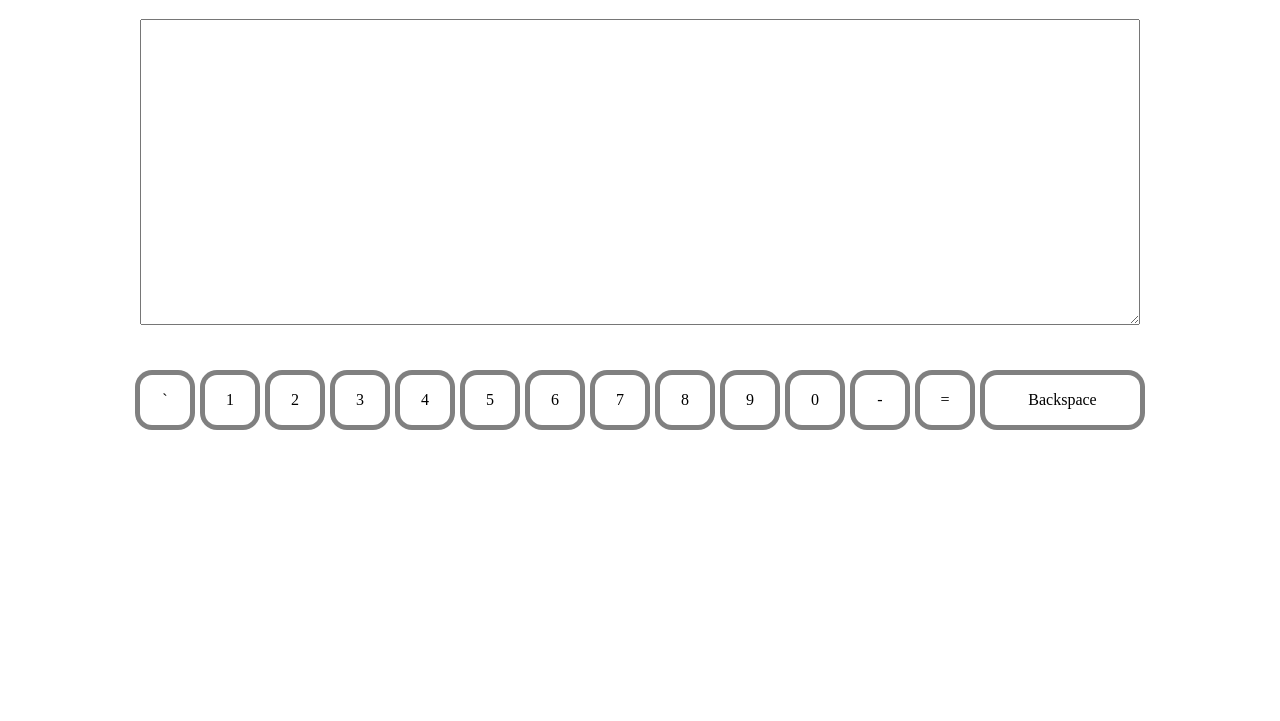
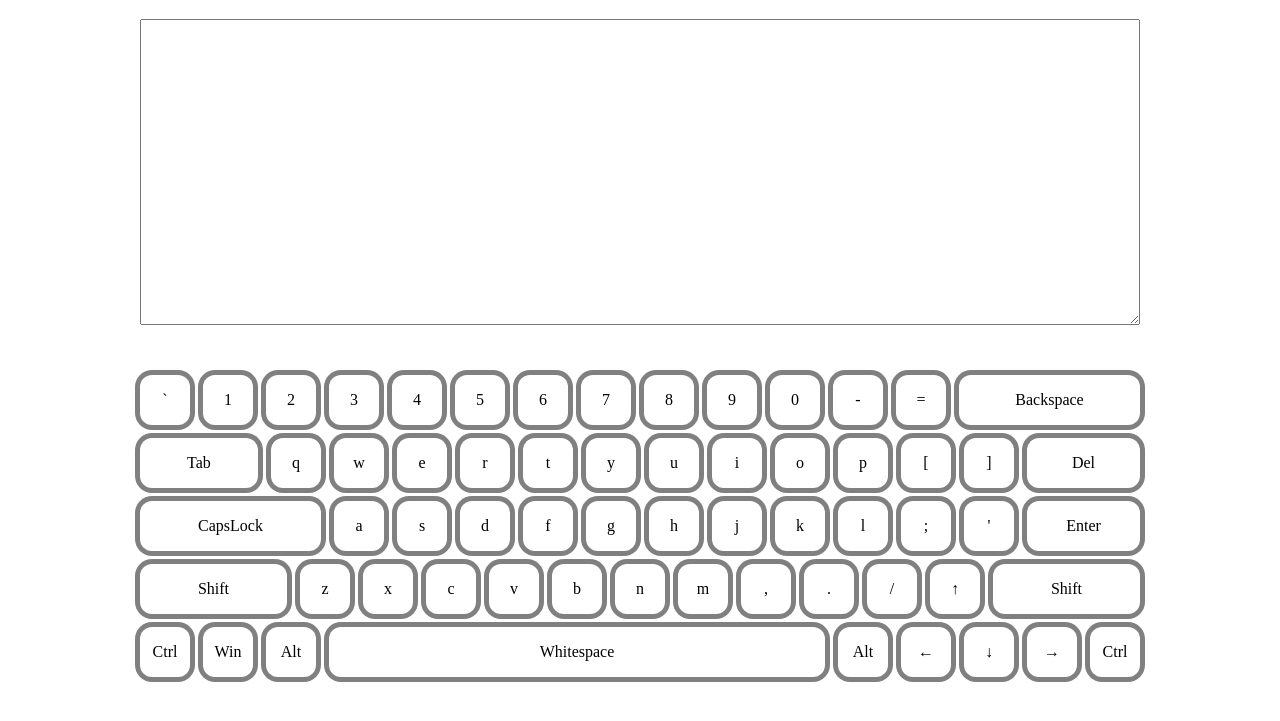
Before and after one commit to HomoSapiens360/virtual-keyboard, a plain HTML site: page index.html in a window 1280 px wide. Shown: the part 61-782 px from the top of the page. Drawn offline with Linux system fonts and the light colour scheme.

Commit message:
add all keyboard's keys

```diff
--- a/js/script.js
+++ b/js/script.js
@@ -7,68 +7,21 @@ const textArea = document.createElement('textarea');
 const footer = document.createElement('footer');
 const footerPar = document.createElement('p');
 const keyboardWrap = document.createElement('div');
-const rowWrap = document.createElement('div');
 const keyboard = {};
 
 const EN_FIRST_ROW = ['`', '1', '2', '3', '4', '5', '6', '7', '8', '9', '0', '-', '=', 'Backspace'];
 const RU_FIRST_ROW = ['`', '1', '2', '3', '4', '5', '6', '7', '8', '9', '0', '-', '=', 'Backspace'];
 const EN_SECOND_ROW = ['Tab', 'q', 'w', 'e', 'r', 't', 'y', 'u', 'i', 'o', 'p', '[', ']', 'Del'];
 const EN_THIRD_ROW = ['CapsLock', 'a', 's', 'd', 'f', 'g', 'h', 'j', 'k', 'l', ';', '\'', 'Enter'];
-const EN_FOURTH_ROW = ['Shift', 'z', 'x', 'c', 'v', 'b', 'n', 'm', ',', '.', '/', 'Arrow Up', 'Shift'];
-const EN_FIFTH_ROW = ['Ctrl', 'Win', 'Alt', 'Tab', 'Alt', 'Arrow Left', 'Arrow Down', 'Arrow right', 'Ctrl'];
-
-const keysEnFirstRow = [];
-
-class Key {
-  constructor(enLit, ruLit, btn) {
-    this.btn = btn;
-    this.enLit = enLit;
-    this.ruLit = ruLit;
-    btn.textContent = this.enLit;
-  }
-
-  toUpperCase() {
-    this.enLit = this.enLit.toUpperCase();
-    this.ruLit = this.ruLit.toUpperCase();
-  }
-
-  toLowerCase() {
-    this.enLit = this.enLit.toLowerCase();
-    this.ruLit = this.ruLit.toLowerCase();
-  }
-
-  setClassToButton() {
-    this.btn.className = 'btn';
-    if (this.enLit === 'Backspace') {
-      this.btn.classList.add('btn_long');
-    }
-  }
-
-  togglePressedClassToBtn() {
-    if (this.btn.classList.contains('btn_pressed')) {
-      this.btn.classList.remove('btn_pressed');
-    } else {
-      this.btn.classList.add('btn_pressed');
-    }
-  }
-}
-
-for (let i = 0; i < EN_FIRST_ROW.length; i += 1) {
-  const btn = document.createElement('div');
-  btn.addEventListener('mousedown', () => {
-    btn.classList.add('btn_pressed');
-  });
-
-  btn.addEventListener('mouseup', () => {
-    btn.classList.remove('btn_pressed');
-  });
-
-  const keyObj = new Key(EN_FIRST_ROW[i], '', btn);
-  keyObj.setClassToButton();
-  rowWrap.appendChild(keyObj.btn);
-
-  keyboard[keyObj.enLit] = keyObj;
-}
+const EN_FOURTH_ROW = ['ShiftLeft', 'z', 'x', 'c', 'v', 'b', 'n', 'm', ',', '.', '/', 'ArrowUp', 'ShiftRight'];
+const EN_FIFTH_ROW = ['ControlLeft', 'Win', 'AltLeft', 'Whitespace', 'AltRight', 'ArrowLeft', 'ArrowDown', 'ArrowRight', 'ControlRight'];
+const enKeyRows = {
+  firstRow: EN_FIRST_ROW,
+  secondRow: EN_SECOND_ROW,
+  thirdRow: EN_THIRD_ROW,
+  fourthRow: EN_FOURTH_ROW,
+  fifthRow: EN_FIFTH_ROW,
+};
 
 header.className = 'header';
 headerTitle.className = 'header__title';
@@ -87,17 +40,141 @@ textArea.cols = 20;
 textArea.rows = 20;
 
 keyboardWrap.className = 'main__keyboard-wrap';
-keyboardWrap.appendChild(rowWrap);
-
-rowWrap.className = 'main__row-wrap';
 
 body.appendChild(header);
 body.appendChild(main);
+
+class Key {
+  constructor(enLit, ruLit, btn) {
+    this.btn = btn;
+    this.enLit = enLit;
+    this.ruLit = ruLit;
+  }
+
+  setTextToButton() {
+    this.btn.textContent = this.enLit;
+    if (this.enLit === 'ArrowUp') {
+      this.btn.textContent = '↑';
+    }
+    if (this.enLit === 'ArrowLeft') {
+      this.btn.textContent = '←';
+    }
+    if (this.enLit === 'ArrowDown') {
+      this.btn.textContent = '↓';
+    }
+    if (this.enLit === 'ArrowRight') {
+      this.btn.textContent = '→';
+    }
+    if (this.enLit === 'ShiftLeft') {
+      this.btn.textContent = 'Shift';
+    }
+    if (this.enLit === 'ShiftRight') {
+      this.btn.textContent = 'Shift';
+    }
+    if (this.enLit === 'ControlLeft') {
+      this.btn.textContent = 'Ctrl';
+    }
+    if (this.enLit === 'ControlRight') {
+      this.btn.textContent = 'Ctrl';
+    }
+    if (this.enLit === 'AltLeft') {
+      this.btn.textContent = 'Alt';
+    }
+    if (this.enLit === 'AltRight') {
+      this.btn.textContent = 'Alt';
+    }
+  }
+
+  toUpperCase() {
+    this.enLit = this.enLit.toUpperCase();
+    this.ruLit = this.ruLit.toUpperCase();
+  }
+
+  toLowerCase() {
+    this.enLit = this.enLit.toLowerCase();
+    this.ruLit = this.ruLit.toLowerCase();
+  }
+
+  setClassToButton() {
+    this.btn.className = 'btn';
+    if (this.enLit === 'Backspace' || this.enLit === 'Tab' || this.enLit === 'CapsLock' || this.enLit === 'Del'
+      || this.enLit === 'Enter' || this.enLit === 'ShiftLeft' || this.enLit === 'ShiftRight' || this.enLit === 'Whitespace') {
+      this.btn.classList.add('btn_long');
+    }
+  }
+
+  addClassToButton(newClass) {
+    this.btn.classList.add(newClass);
+  }
+
+  togglePressedClassToBtn() {
+    if (this.btn.classList.contains('btn_pressed')) {
+      this.btn.classList.remove('btn_pressed');
+    } else {
+      this.btn.classList.add('btn_pressed');
+    }
+  }
+}
+
+const enKeyRowKeys = Object.keys(enKeyRows);
+
+for (let j = 0; j < enKeyRowKeys.length; j += 1) {
+  const rowWrap = document.createElement('div');
+  rowWrap.className = 'main__row-wrap';
+  for (let i = 0; i < enKeyRows[enKeyRowKeys[j]].length; i += 1) {
+    const currentKey = enKeyRows[enKeyRowKeys[j]][i];
+    const btn = document.createElement('div');
+
+    btn.addEventListener('mousedown', () => {
+      btn.classList.add('btn_pressed');
+    });
+
+    btn.addEventListener('mouseup', () => {
+      btn.classList.remove('btn_pressed');
+    });
+
+    const keyObj = new Key(currentKey, '', btn);
+    keyObj.setTextToButton();
+    keyObj.setClassToButton();
+    if (i === enKeyRows[enKeyRowKeys[j]].length - 1 && (currentKey === 'Enter' || currentKey === 'Shift' || currentKey === 'Del')) {
+      keyObj.addClassToButton('btn_right-long');
+    }
+
+    rowWrap.appendChild(keyObj.btn);
+
+    keyboard[keyObj.enLit] = keyObj;
+  }
+  keyboardWrap.appendChild(rowWrap);
+}
 
 document.addEventListener('keydown', (e) => {
   const keys = Object.keys(keyboard);
   for (let i = 0; i < keys.length; i += 1) {
     if (keyboard[keys[i]].enLit === e.key) {
+      keyboard[keys[i]].togglePressedClassToBtn();
+    }
+    if (e.key === ' ' && keyboard[keys[i]].enLit === 'Whitespace') {
+      keyboard.Whitespace.togglePressedClassToBtn();
+    }
+    if (e.key === 'Delete' && keyboard[keys[i]].enLit === 'Del') {
+      keyboard.Del.togglePressedClassToBtn();
+    }
+    if (e.code === 'ShiftLeft' && keyboard[keys[i]].enLit === 'ShiftLeft') {
+      keyboard[keys[i]].togglePressedClassToBtn();
+    }
+    if (e.code === 'ShiftRight' && keyboard[keys[i]].enLit === 'ShiftRight') {
+      keyboard[keys[i]].togglePressedClassToBtn();
+    }
+    if (e.code === 'ControlRight' && keyboard[keys[i]].enLit === 'ControlRight') {
+      keyboard[keys[i]].togglePressedClassToBtn();
+    }
+    if (e.code === 'ControlLeft' && keyboard[keys[i]].enLit === 'ControlLeft') {
+      keyboard[keys[i]].togglePressedClassToBtn();
+    }
+    if (e.code === 'AltLeft' && keyboard[keys[i]].enLit === 'AltLeft') {
+      keyboard[keys[i]].togglePressedClassToBtn();
+    }
+    if (e.code === 'AltRight' && keyboard[keys[i]].enLit === 'AltRight') {
       keyboard[keys[i]].togglePressedClassToBtn();
     }
   }
@@ -109,5 +186,29 @@ document.addEventListener('keyup', (e) => {
     if (keyboard[keys[i]].enLit === e.key) {
       keyboard[keys[i]].togglePressedClassToBtn();
     }
+    if (e.key === ' ' && keyboard[keys[i]].enLit === 'Whitespace') {
+      keyboard.Whitespace.togglePressedClassToBtn();
+    }
+    if (e.key === 'Delete' && keyboard[keys[i]].enLit === 'Del') {
+      keyboard.Del.togglePressedClassToBtn();
+    }
+    if (e.code === 'ShiftLeft' && keyboard[keys[i]].enLit === 'ShiftLeft') {
+      keyboard[keys[i]].togglePressedClassToBtn();
+    }
+    if (e.code === 'ShiftRight' && keyboard[keys[i]].enLit === 'ShiftRight') {
+      keyboard[keys[i]].togglePressedClassToBtn();
+    }
+    if (e.code === 'ControlRight' && keyboard[keys[i]].enLit === 'ControlRight') {
+      keyboard[keys[i]].togglePressedClassToBtn();
+    }
+    if (e.code === 'ControlLeft' && keyboard[keys[i]].enLit === 'ControlLeft') {
+      keyboard[keys[i]].togglePressedClassToBtn();
+    }
+    if (e.code === 'AltLeft' && keyboard[keys[i]].enLit === 'AltLeft') {
+      keyboard[keys[i]].togglePressedClassToBtn();
+    }
+    if (e.code === 'AltRight' && keyboard[keys[i]].enLit === 'AltRight') {
+      keyboard[keys[i]].togglePressedClassToBtn();
+    }
   }
 });
--- a/style.css
+++ b/style.css
@@ -25,7 +25,6 @@ html * {
   border: none;
   outline: none;
   box-shadow: 0 0 0 5px gray;
-
   transition: all 100ms linear;
   font-size: 16px;
   line-height: 50px;
@@ -34,33 +33,36 @@ html * {
 
 
 .btn:hover {
-  box-shadow: 0 0 0 5px darkgray;
+  box-shadow: 0 0 0 5px lightblue;
   cursor: pointer;
 }
 
 .btn_pressed,
 .btn_pressed:hover {
-  /*transform: scale(1.1, 1.1);*/
-  box-shadow: 0 0 0 0 red;
-  border: 1px solid red;
+  box-shadow: 0 0 0 0;
   cursor: pointer;
+  background-color: lightblue;
 }
 
 .btn_long {
-  flex: 1 0 50px;
+  flex-grow: 1;
+}
+
+.btn_right-long {
+  flex: 0 0 113px;
 }
 
 .main__keyboard-wrap {
   width: 100%;
   display: flex;
   flex-direction: column;
-  row-gap: 10px;
+  row-gap: 13px;
   align-items: center;
 }
 
 .main__row-wrap {
   width: 100%;
   display: flex;
-  column-gap: 15px;
+  column-gap: 13px;
 
 }
```
